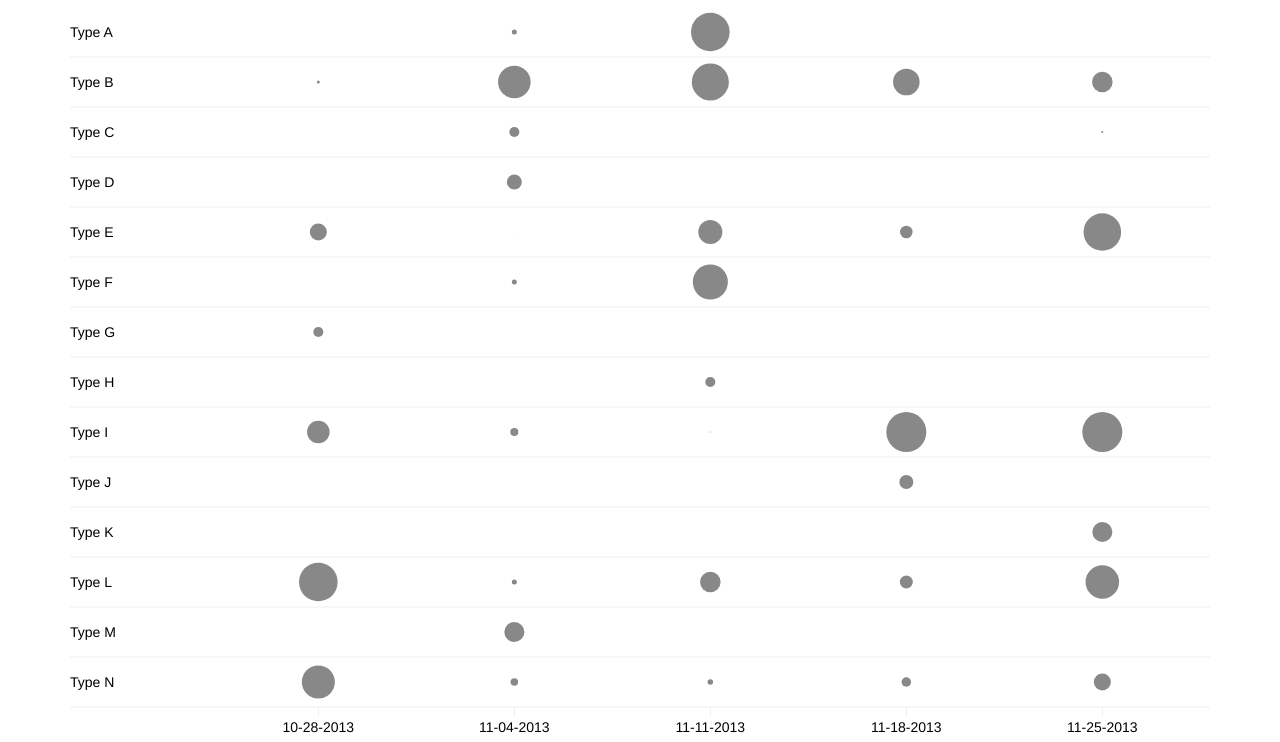
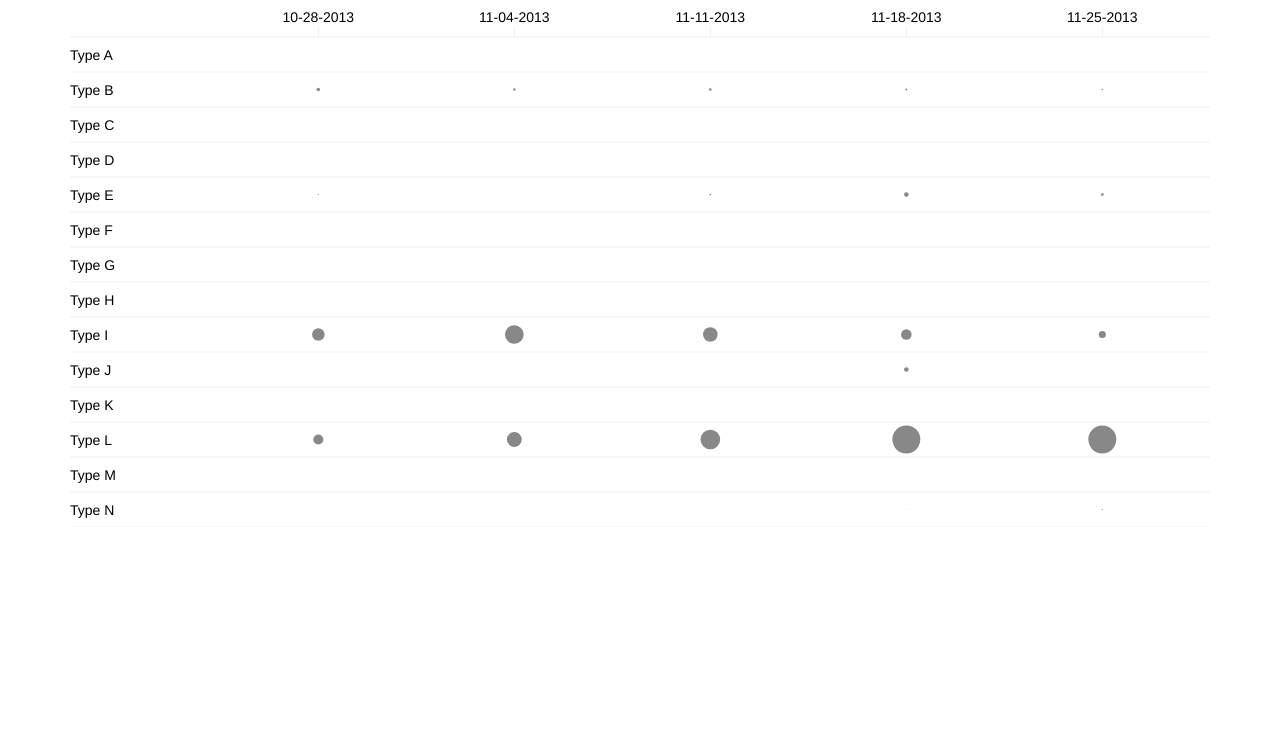
Before and after one commit to joshcarr/d3.punchcard, a plain HTML site: page index.html in a window 1280 px wide. Shown: the part 63-805 px from the top of the page. Drawn offline with nearby package versions, Linux system fonts and the light colour scheme.

Commit message:
places the xaxis in it sown svg:g holder

```diff
--- a/d3.punchcard.js
+++ b/d3.punchcard.js
@@ -39,14 +39,15 @@ Punchcard.prototype.draw = function( options ){
       width = options.width,
       paneLeft = 80,
       paneRight = width - paneLeft,
-      sectionHeight = 50,
+      sectionHeight = 35,
       height = ( sectionHeight * this.data.length ),
       sectionWidth = paneRight / this.data[0].length,
-      circleRadius = 20,
+      circleRadius = 14,
       x,
       y,
       punchcard,
       punchcardRow,
+      xAxis,
       rScale;
 
   // X-Axis.
@@ -82,33 +83,56 @@ Punchcard.prototype.draw = function( options ){
       .attr('height', height + (margin*3))
       .append('g');
 
+  // create the x axis holder
+  xAxis = punchcard.selectAll('.row')
+    .data( [this.data[0].slice(1)] )
+    .enter()
+    .append('g')
+    .attr('class', 'xaxis');
+
+  // create the x axis line
+  xAxis.
+    append('line').
+    attr('x1', 0).
+    attr('x2', width).
+    attr('y1',  (margin * 3)).
+    attr('y2',  (margin * 3)).
+    style('stroke-width', 1).
+    style('stroke', '#efefef');
+
   // create x-axis ticks
-  punchcard.
-    append('g').
-    selectAll('line').
-    data(this.data[0].slice(1)).
+  xAxis.
+    selectAll('line.tick').
+    data(function(d, i ) {
+      return d;
+    }).
     enter().
     append('line').
+    attr('class', 'tick').
     attr('x1', function(d,i) { return paneLeft  + x(i); }).
     attr('x2', function(d,i) { return paneLeft  + x(i); }).
     attr('y1', function (d, i) {
-      return height + margin;
+      return margin * 2;
     }).
     attr('y2', function (d, i) {
-      return height;
+      return (margin * 3);
     }).
     style('stroke-width', 1).
     style('stroke', '#efefef');
 
   // create x-axis tick text.
-  punchcard.
+  xAxis.
     selectAll('.rule').
-    data(this.data[0].slice(1)).
+    data(function(d, i ) {
+      return d;
+    }).
     enter().
     append('text').
     attr('class', 'rule').
-    attr('x', function(d, i) { return paneLeft  + x(i); }).
-    attr('y', height  + (2*margin) + lineHeight).
+    attr('x', function(d, i) {
+      return paneLeft  + x(i);
+    }).
+    attr('y', margin + lineHeight).
     attr('text-anchor', 'middle').
     text(function(d) {
       return d.key;
@@ -121,7 +145,7 @@ Punchcard.prototype.draw = function( options ){
     .append('g')
     .attr('class', 'row')
     .attr('transform', function(d, i) {
-      var ty = height - y(i) - (sectionHeight/2);
+      var ty = height - y(i) - (sectionHeight/2) + (margin*3);
       return 'translate(0, ' + ty + ')';
     });
 
--- a/data2.csv
+++ b/data2.csv
@@ -1,4 +1,4 @@
 Type,12/3,12/2,12/1,11/30,11/29,11/28,10/3,10/2,10/1,9/30,9/29,9/28
-Foo,2,4,3,6,2,1,2,4,3,6,2,1
+Foo,2,4,3,6,2,7,2,4,3,6,2,1
 Bar,0,1,3,1,6,7,2,4,3,6,2,1
 Baz,0,1,3,1,6,7,2,4,3,6,2,1
--- a/index.html
+++ b/index.html
@@ -21,7 +21,7 @@
       <script>
 
         d3.csv(
-          'data3.csv',
+          'data1.csv',
           // parsing function
           function (d) {
             return d3.entries(d);
```
